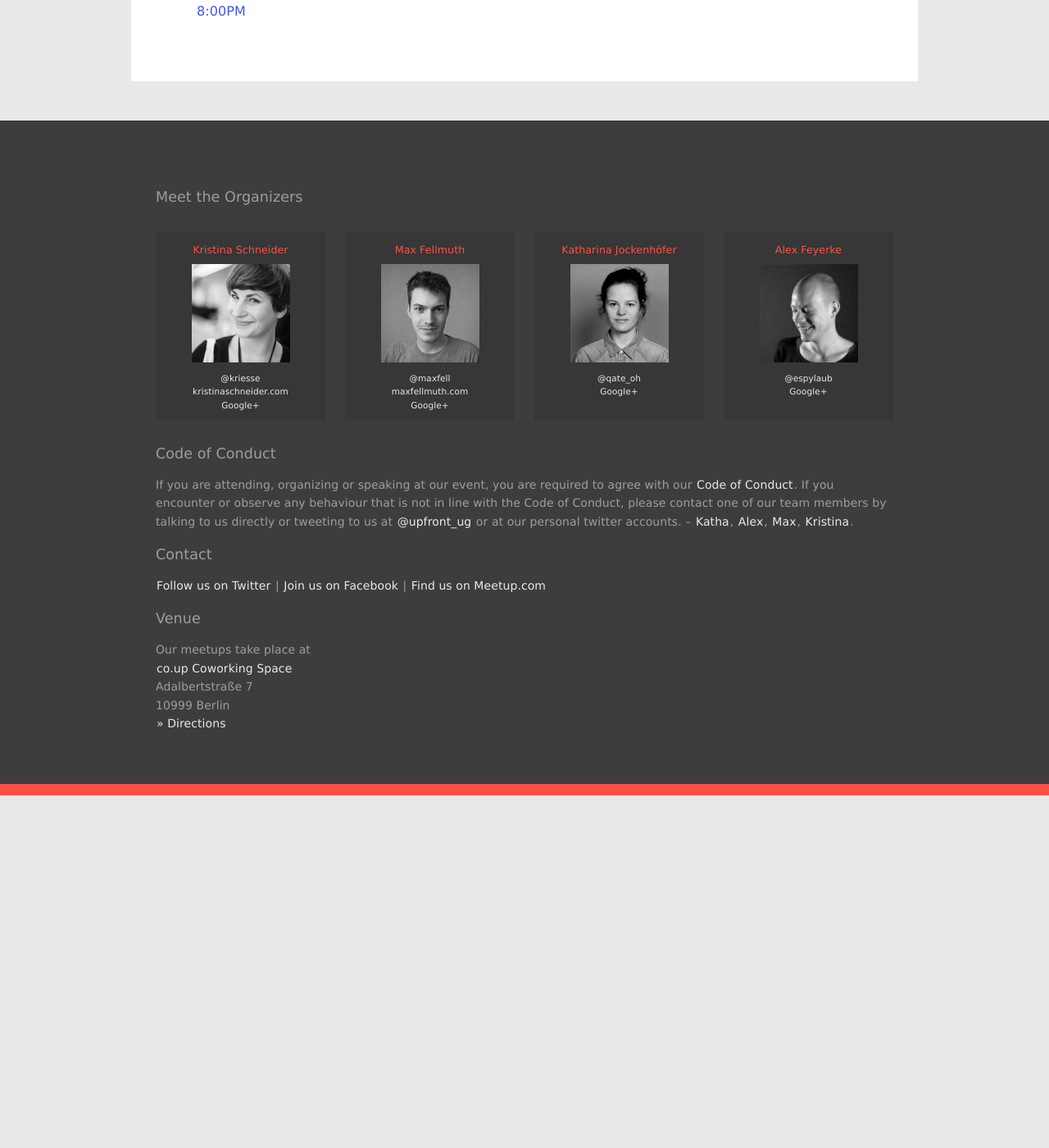
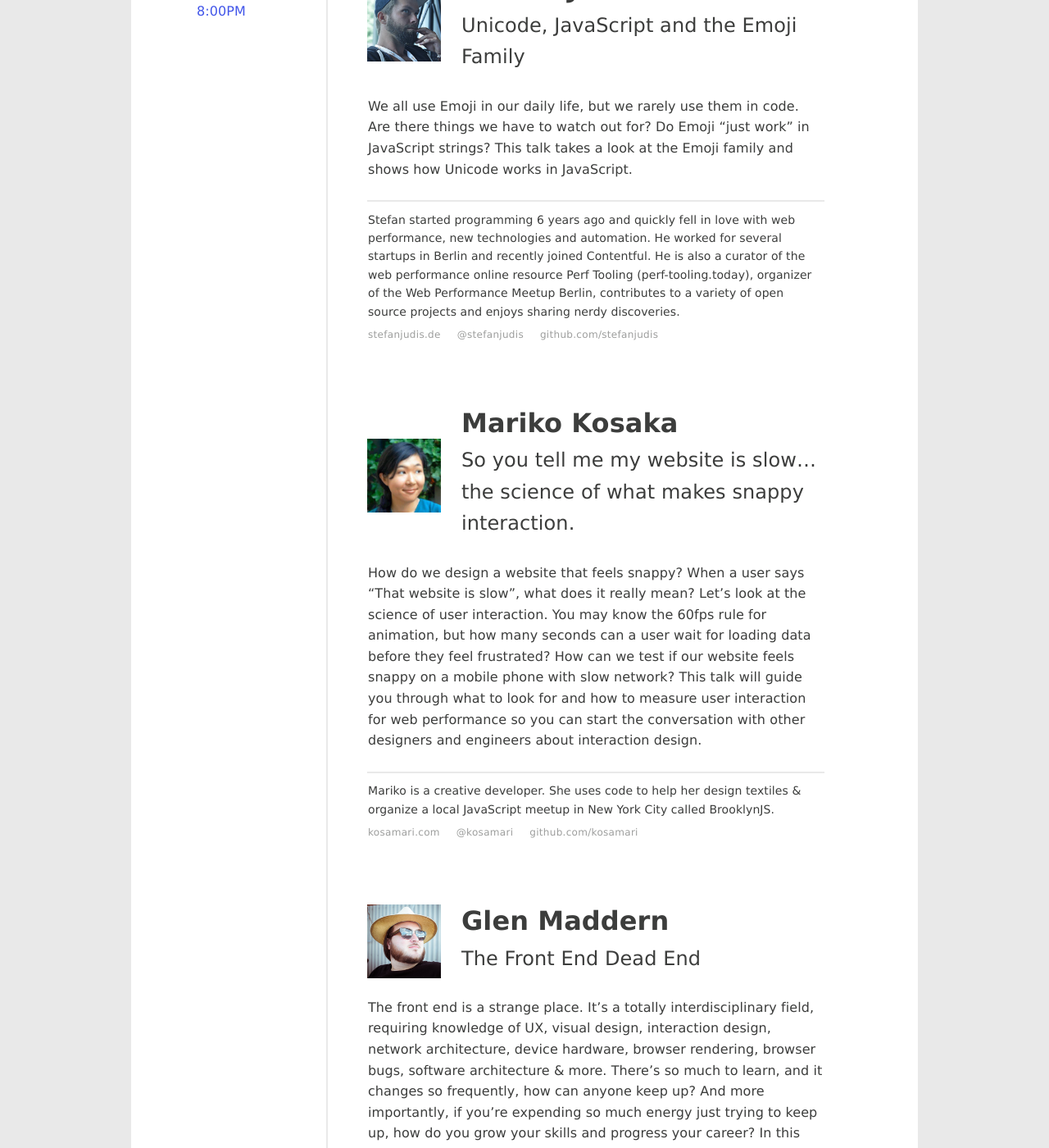
Before and after one commit to upfrontug/upfrontug.github.io, a Jekyll site: the page built from _posts/2017-05-09-meetup.html, in a window 1280 px wide and 1400 px high, scrolled down 493 px. Shown: the whole window at 82% size. Built offline with Jekyll 4.4.1, drawn with Linux system fonts in a browser that asks for light colours; a script that is not in the unit is left out; before the commit the page ends 1463 px from its top, so only the background shows below that; some of the changed text lies outside the part shown.

Commit message:
add info for may meetup

```diff
--- a/_posts/2017-05-09-meetup.html
+++ b/_posts/2017-05-09-meetup.html
@@ -1,6 +1,55 @@
 ---
   counter:  '75'
   meetup: 'https://www.meetup.com/up-front-ug/events/238596706/'
-  intro: 'Our May metup is coming up! It’s the last meetup before our long summer break, and it is also part of Berlin’s <a href="http://wwwtf.berlin/">WWWTFest</a>, a week (or maybe an entire month) full of events from and for the local web tech community. Stay tuned for more details!'
+  intro: 'It is May, and this month’s up.front is also part of Berlin’s <a href="http://wwwtf.berlin/">WWWTFest</a>, a week (or maybe an entire month?) full of events from and for the local web tech community.'
 
+  talks:
+    - name: 'Stefan Judis'
+      title: 'Unicode, JavaScript and the Emoji Family'
+      picture: 'stefan-judis.jpg'
+      desc: 'We all use Emoji in our daily life, but we rarely use them in code. Are there things we have to watch out for? Do Emoji “just work” in JavaScript strings? This talk takes a look at the Emoji family and shows how Unicode works in JavaScript.'
+      bio: 'Stefan started programming 6 years ago and quickly fell in love with web performance, new technologies and automation. He worked for several startups in Berlin and recently joined Contentful. He is also a curator of the web performance online resource Perf Tooling (perf-tooling.today), organizer of the Web Performance Meetup Berlin, contributes to a variety of open source projects and enjoys sharing nerdy discoveries.'
+      links:
+        - url: 'https://www.stefanjudis.de'
+          title: 'stefanjudis.de'
+        - url: 'https://twitter.com/stefanjudis'
+          title: '@stefanjudis'
+        - url: 'https://github.com/stefanjudis'
+          title: 'github.com/stefanjudis'
+    - name: 'Mariko Kosaka'
+      title: 'So you tell me my website is slow… the science of what makes snappy interaction.'
+      picture: 'mariko-kosaka.jpg'
+      desc: 'How do we design a website that feels snappy? When a user says “That website is slow”, what does it really mean? Let’s look at the science of user interaction. You may know the 60fps rule for animation, but how many seconds can a user wait for loading data before they feel frustrated? How can we test if our website feels snappy on a mobile phone with slow network? This talk will guide you through what to look for and how to measure user interaction for web performance so you can start the conversation with other designers and engineers about interaction design.'
+      bio: 'Mariko is a creative developer. She uses code to help her design textiles & organize a local JavaScript meetup in New York City called BrooklynJS.'
+      links:
+        - url: 'http://kosamari.com'
+          title: 'kosamari.com'
+        - url: 'https://twitter.com/kosamari'
+          title: '@kosamari'
+        - url: 'https://github.com/kosamari'
+          title: 'github.com/kosamari'
+    - name: 'Glen Maddern'
+      title: 'The Front End Dead End'
+      picture: 'glen-maddern.jpg'
+      desc: 'The front end is a strange place. It’s a totally interdisciplinary field, requiring knowledge of UX, visual design, interaction design, network architecture, device hardware, browser rendering, browser bugs, software architecture & more. There’s so much to learn, and it changes so frequently, how can anyone keep up? And more importantly, if you’re expending so much energy just trying to keep up, how do you grow your skills and progress your career? In this talk, Glen will be sharing his own journey into the front end, and why he decided to start making things to help.'
+      bio: 'Glen Maddern is an independent front-end web developer, consultant & educator. He’s the producer of Front End Center, the co-creator of Styled Components & CSS Modules and an organiser of CSSConf AU & JSConf AU.'
+      links:
+        - url: 'https://glenmaddern.com'
+          title: 'glenmaddern.com'
+        - url: 'https://twitter.com/glenmaddern'
+          title: '@glenmaddern'
+        - url: 'https://github.com/geelen'
+          title: 'github.com/geleen'
+    - name: 'Jessica Lord'
+      title: 'TBA'
+      picture: 'jessica-lord.jpg'
+      desc: 'tba'
+      bio: 'tba'
+      links:
+        - url: 'http://jlord.us/'
+          title: 'jlord.us'
+        - url: 'https://twitter.com/jllord'
+          title: '@jllord'
+        - url: 'https://github.com/jlord'
+          title: 'github.com/jlord'
 ---
```
Also changed, not shown: images/talks/glen-maddern.jpg (added), images/talks/glen-maddern.png (added), images/talks/jessica-lord.jpg (added), images/talks/mariko-kosaka.jpg (added), images/talks/stefan-judis.jpg (added).
